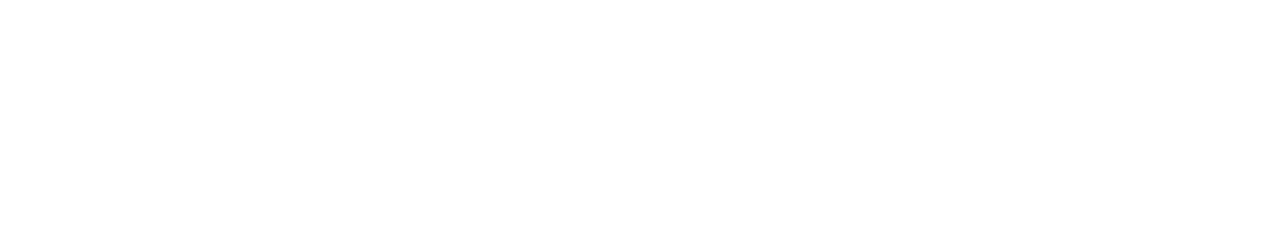
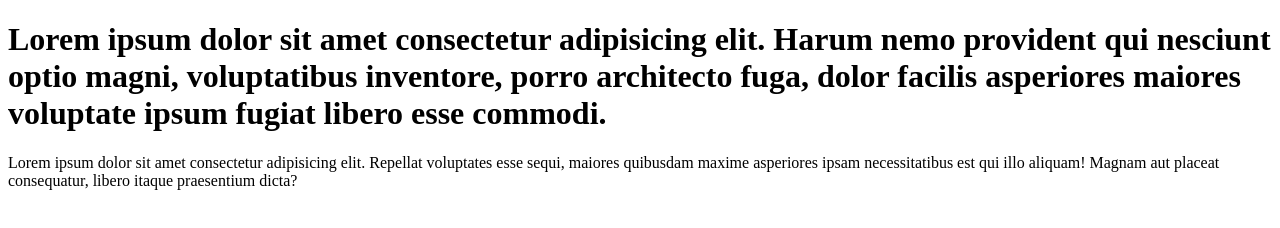
Before and after one commit to kajal06-malik/my-todo-project, a plain HTML site: page index.html in a window 1280 px wide. Drawn offline with Linux system fonts and the light colour scheme.

Commit message:
some changes in html and css file

```diff
--- a/css/style.css
+++ b/css/style.css
@@ -0,0 +1,3 @@
+h1{
+    background-color: aqua;
+}
--- a/index.html
+++ b/index.html
@@ -6,6 +6,8 @@
     <title>Document</title>
 </head>
 <body>
+    <h1>Lorem ipsum dolor sit amet consectetur adipisicing elit. Harum nemo provident qui nesciunt optio magni, voluptatibus inventore, porro architecto fuga, dolor facilis asperiores maiores voluptate ipsum fugiat libero esse commodi.</h1>
+    <P>Lorem ipsum dolor sit amet consectetur adipisicing elit. Repellat voluptates esse sequi, maiores quibusdam maxime asperiores ipsam necessitatibus est qui illo aliquam! Magnam aut placeat consequatur, libero itaque praesentium dicta?</P>
 
 </body>
 </html>
```
